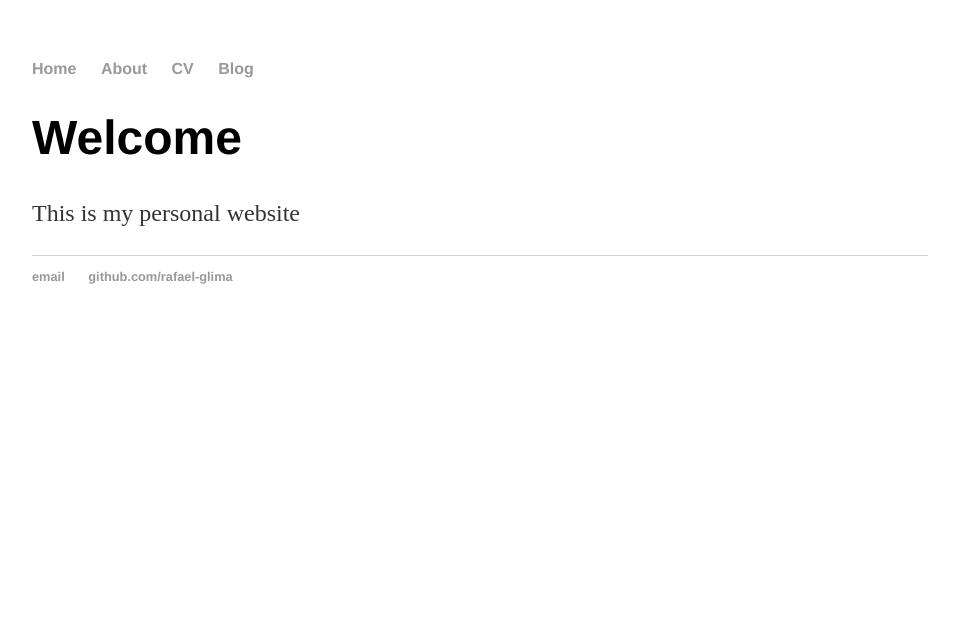
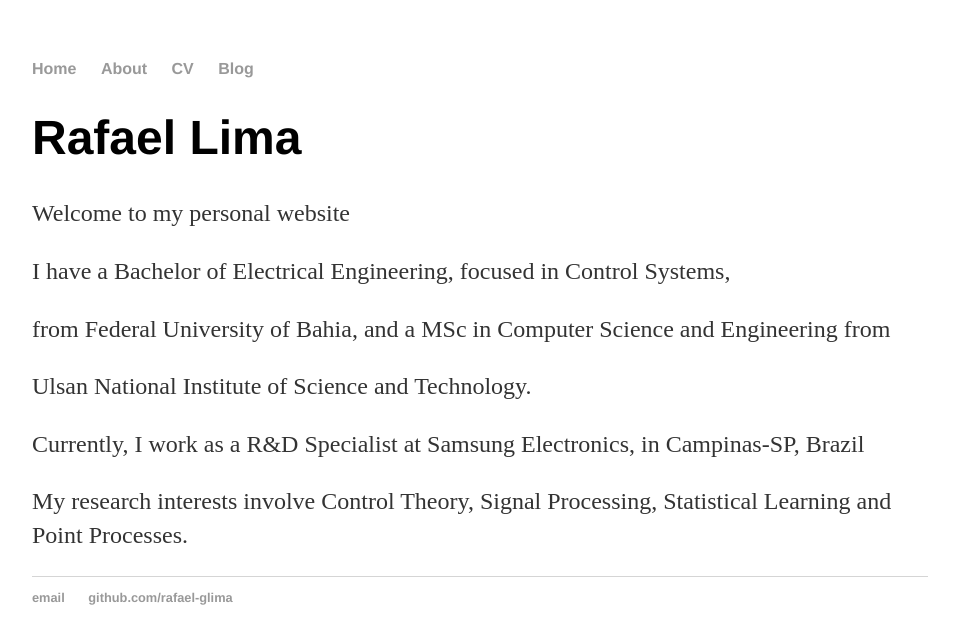
Before and after one commit to rafael-glima/rafael-glima.github.io, a Jekyll site: the page built from index.html, in a window 1280 px wide. Shown: the top 644 px of the page, without its empty margins (160-1119 px from the left). Built offline with Jekyll 4.4.1, drawn with Linux system fonts in a browser that asks for light colours.

Commit message:
Changes in Main Page content

```diff
--- a/blog/index.html
+++ b/blog/index.html
@@ -1,6 +1,6 @@
 ---
 layout: default
-title: Rafael Lima, R&D Specialist
+title: Rafael Lima
 ---
 	<h1>{{ page.title }}</h1>
 	<ul class="posts">
--- a/index.html
+++ b/index.html
@@ -3,6 +3,11 @@
 title: Rafael Lima
 ---
 <div class="blurb">
-	<h1>Welcome</h1>
-	<p>This is my personal website</p>
+	<h1>Rafael Lima</h1>
+	<p>Welcome to my personal website</p>
+	<p>I have a Bachelor of Electrical Engineering, focused in Control Systems,</p>
+	<p> from Federal University of Bahia, and a MSc in Computer Science and Engineering from </p>
+	<p>Ulsan National Institute of Science and Technology.</p>
+	<p>Currently, I work as a R&D Specialist at Samsung Electronics, in Campinas-SP, Brazil</p>
+	<p>My research interests involve Control Theory, Signal Processing, Statistical Learning and Point Processes.</p>
 </div><!-- /.blurb -->
```
Also changed, not shown: _posts/2018-03-03-first-post.md (+1 -1 lines).
